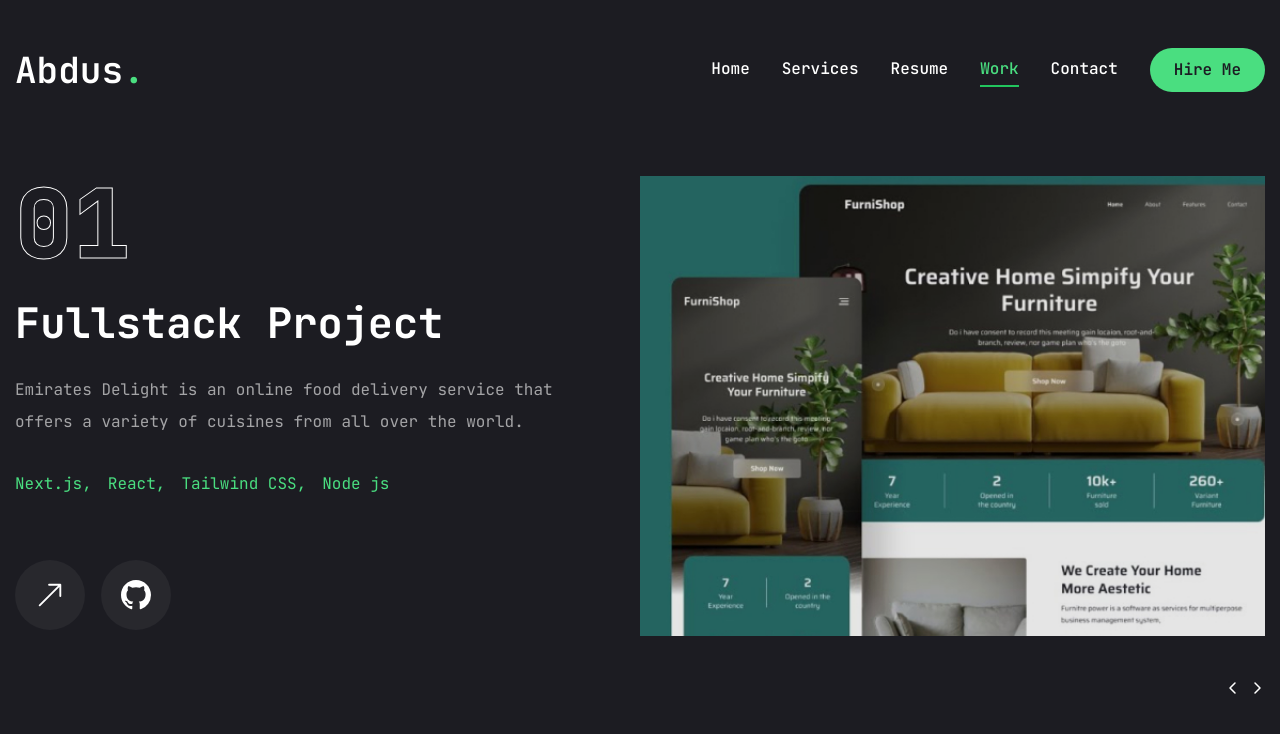
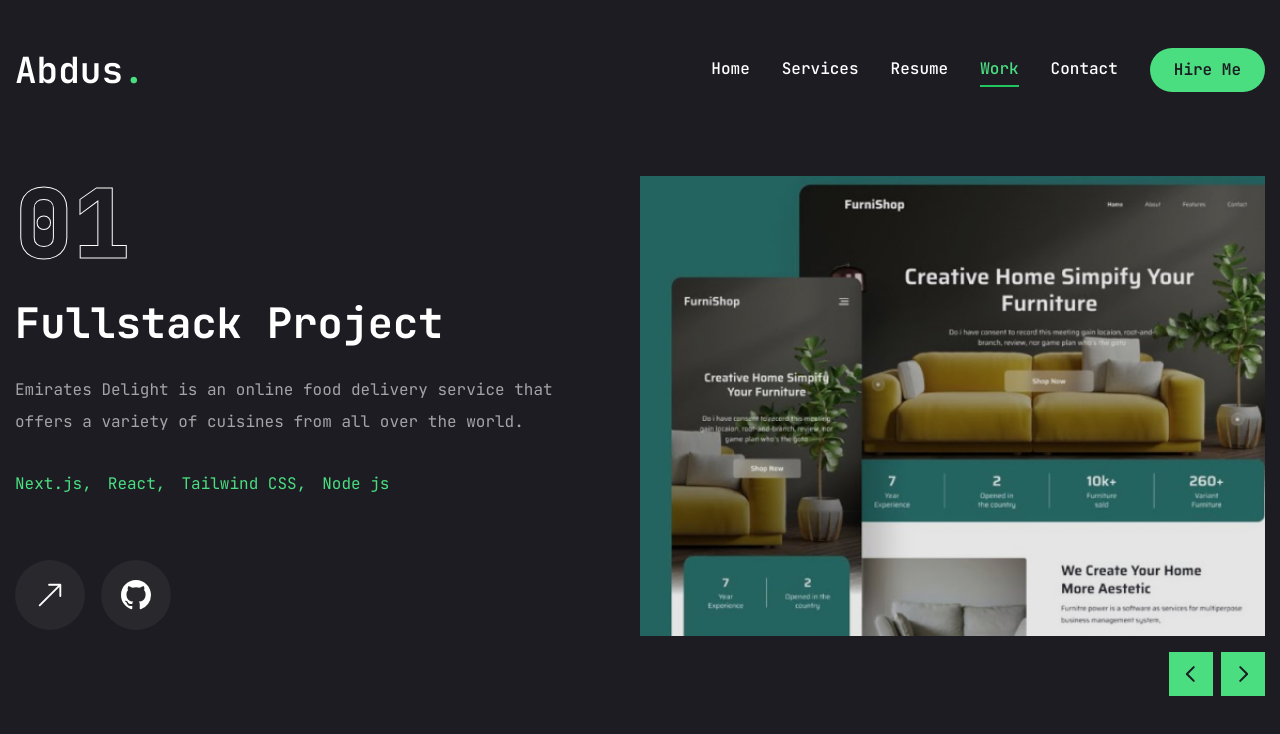
Before and after one commit to a10smd/portfolio-main, a Next.js app: page /work in a window 1280 px wide. Shown: the top 734 px of the page. Built offline with nearby package versions, Linux system fonts and the light colour scheme.

Commit message:
Major Changes

```diff
--- a/app/work/page.jsx
+++ b/app/work/page.jsx
@@ -155,7 +155,10 @@ const Work = () => {
                 );
               })}
               {/* Slider Buttons */}
-              <WorkSliderBtns containerStyles="flex gap-2 absolute right-0 bottom-[calc(50%_-_22px)] xl:bottom-0 z-20 w-full justify-between xl:w-max xl:jusitfy-none" />
+              <WorkSliderBtns
+                containerStyles="flex gap-2 absolute right-0 bottom-[calc(50%_-_22px)] xl:bottom-0 z-20 w-full justify-between xl:w-max xl:jusitfy-none"
+                btnStyles="bg-green-400 hover:bg-green-500 text-primary text-[22px] w-[44px] h-[44px] flex justify-center items-center transition-all"
+              />
             </Swiper>
           </div>
         </div>
```
